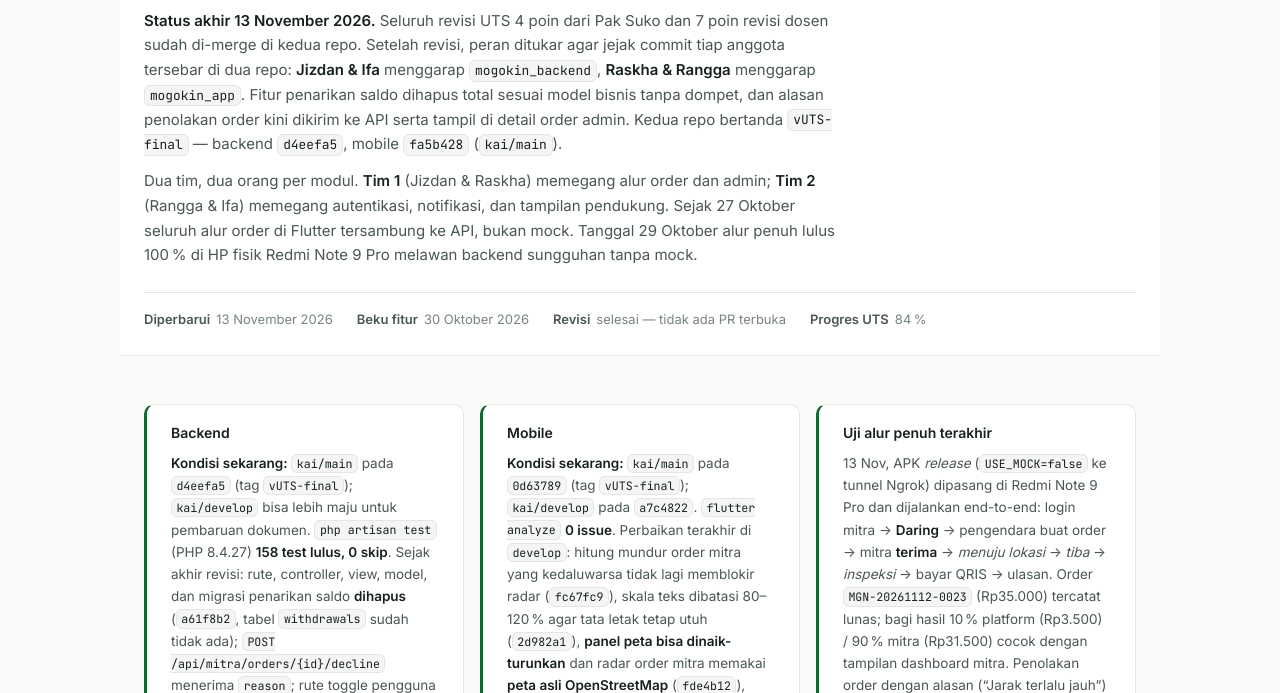
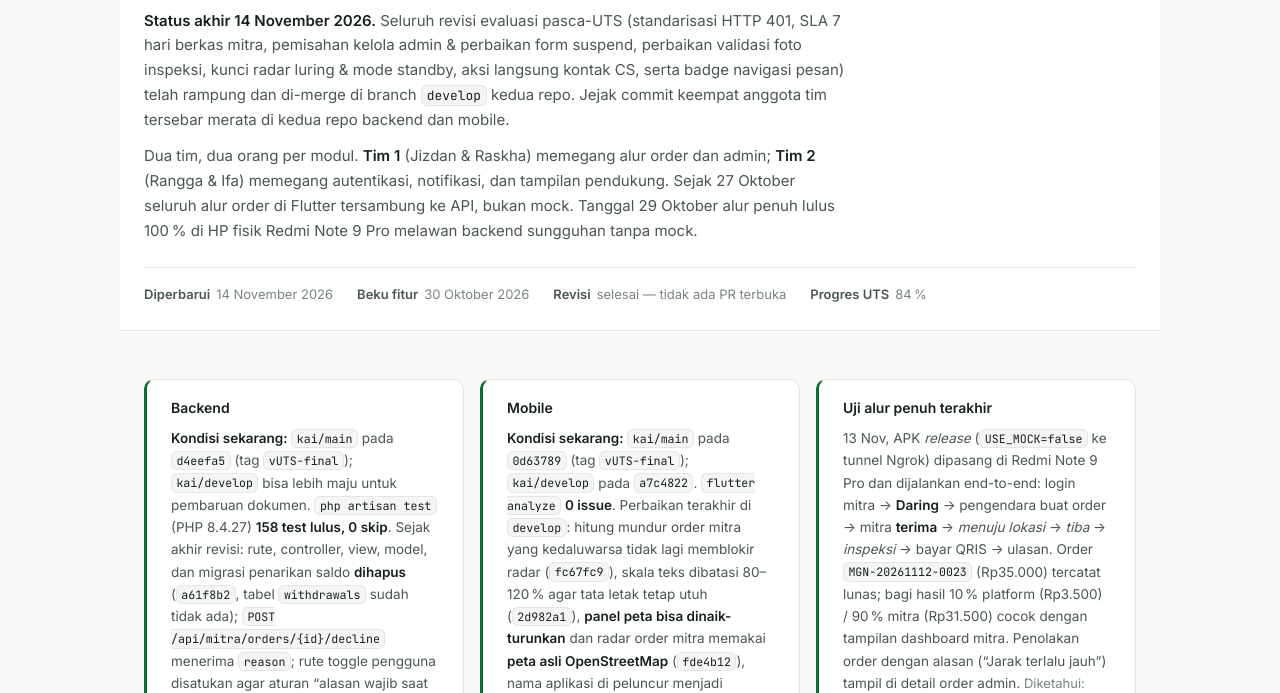
Before and after one commit to UnnamedPeople-Chin/mogokin-timeline, a plain HTML site: page index.html in a window 1280 px wide. Shown: the part 105-798 px from the top of the page. Drawn offline with Linux system fonts and the light colour scheme.

Commit message:
docs(timeline): perbarui tanggal status akhir dan stamp dokumen ke 14 November 2026

```diff
--- a/index.html
+++ b/index.html
@@ -628,12 +628,12 @@
   <p class="eyebrow">PBL-202601-07 · MOGOKIN · Fase Implementasi</p>
   <h1>Porsi Kerja &amp; Timeline UTS</h1>
 
-  <p class="lede"><b>Status akhir 13 November 2026.</b> Seluruh revisi UTS 4 poin dari Pak Suko dan 7 poin revisi dosen sudah di-merge di kedua repo. Setelah revisi, peran ditukar agar jejak commit tiap anggota tersebar di dua repo: <b>Jizdan &amp; Ifa</b> menggarap <code>mogokin_backend</code>, <b>Raskha &amp; Rangga</b> menggarap <code>mogokin_app</code>. Fitur penarikan saldo dihapus total sesuai model bisnis tanpa dompet, dan alasan penolakan order kini dikirim ke API serta tampil di detail order admin. Kedua repo bertanda <code>vUTS-final</code> &mdash; backend <code>d4eefa5</code>, mobile <code>fa5b428</code> (<code>kai/main</code>).</p>
+  <p class="lede"><b>Status akhir 14 November 2026.</b> Seluruh revisi evaluasi pasca-UTS (standarisasi HTTP 401, SLA 7 hari berkas mitra, pemisahan kelola admin &amp; perbaikan form suspend, perbaikan validasi foto inspeksi, kunci radar luring &amp; mode standby, aksi langsung kontak CS, serta badge navigasi pesan) telah rampung dan di-merge di branch <code>develop</code> kedua repo. Jejak commit keempat anggota tim tersebar merata di kedua repo backend dan mobile.</p>
 
   <p class="lede">Dua tim, dua orang per modul. <b>Tim 1</b> (Jizdan &amp; Raskha) memegang alur order dan admin; <b>Tim 2</b> (Rangga &amp; Ifa) memegang autentikasi, notifikasi, dan tampilan pendukung. Sejak 27 Oktober seluruh alur order di Flutter tersambung ke API, bukan mock. Tanggal 29 Oktober alur penuh lulus 100&thinsp;% di HP fisik Redmi Note 9 Pro melawan backend sungguhan tanpa mock.</p>
 
   <div class="stamp">
-    <span><b>Diperbarui</b> 13 November 2026</span>
+    <span><b>Diperbarui</b> 14 November 2026</span>
     <span><b>Beku fitur</b> 30 Oktober 2026</span>
     <span><b>Revisi</b> selesai &mdash; tidak ada PR terbuka</span>
     <span><b>Progres UTS</b> 84&thinsp;%</span>
```
